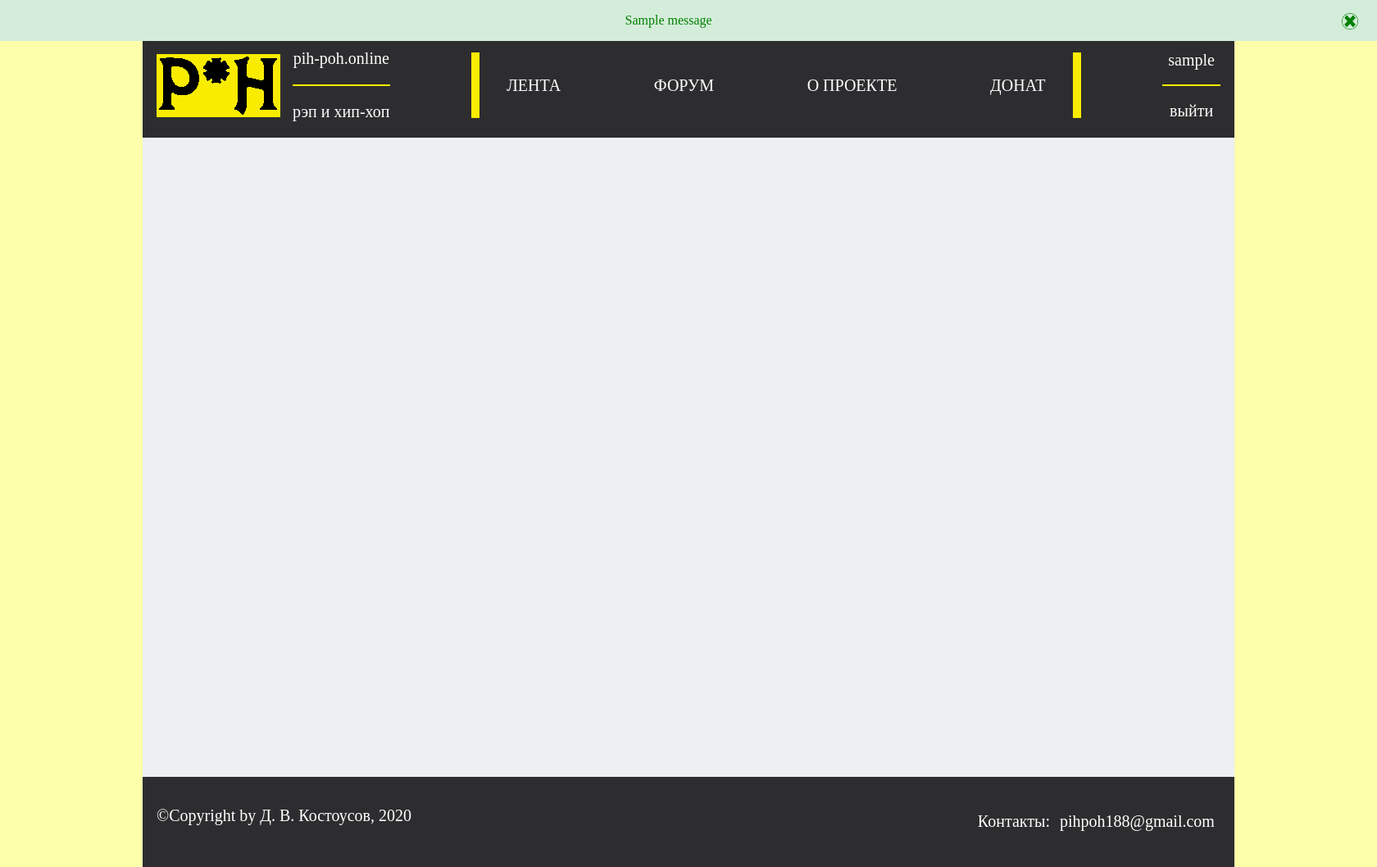
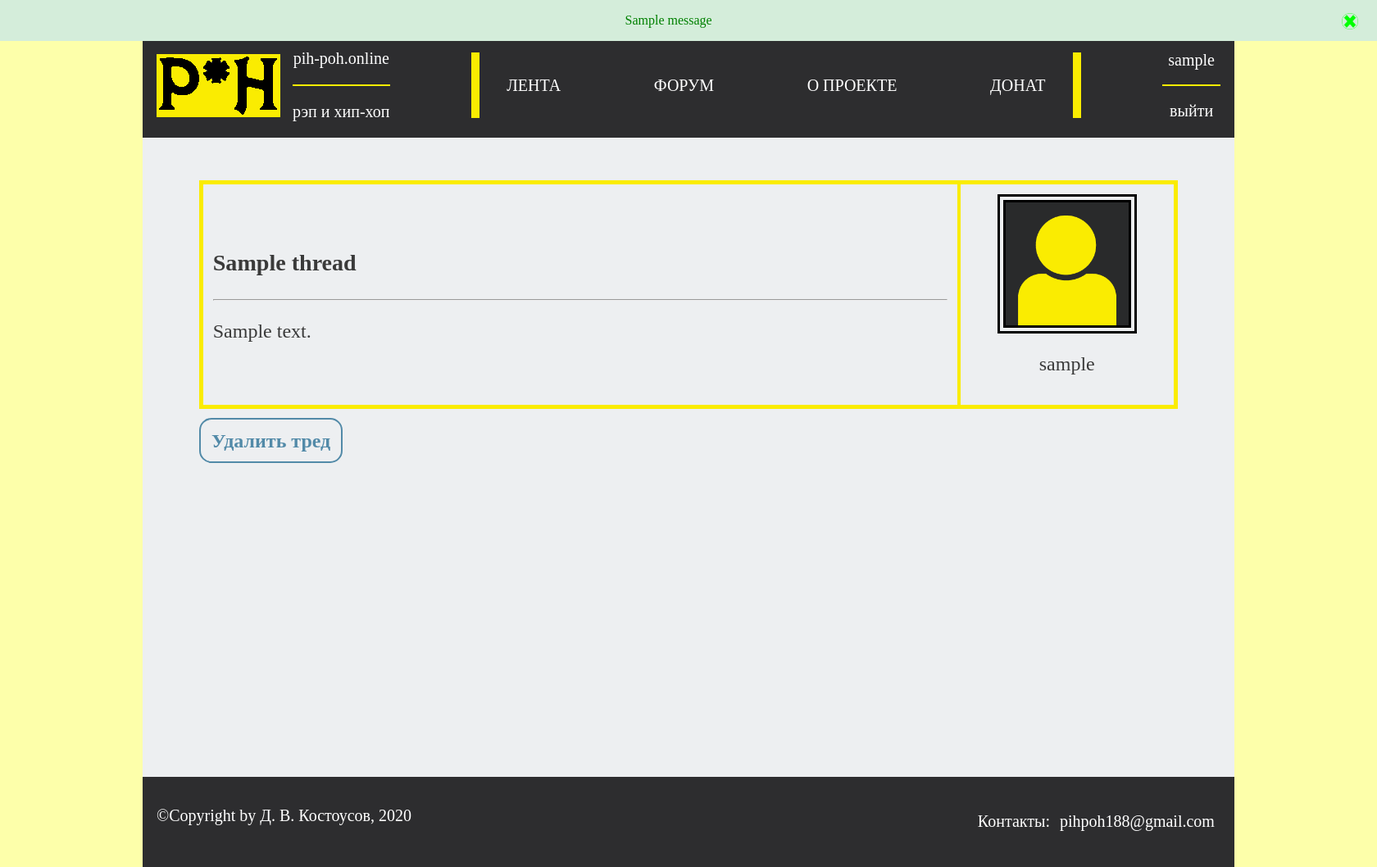
Before and after one commit to dancool5/pih-poh.online, a Flask app: page /forum/section/1/thread/1 in a window 1680 px wide. Shown: the whole page at 82% size. Run offline with Flask 2, Linux system fonts and the light colour scheme; a user stored in the database is signed in; tables that the repository leaves empty hold one stand-in row (values such as "Sample post"); one stand-in notice (Sample message) is shown.

Commit message:
Add able to delete thread

```diff
--- a/data/thread.py
+++ b/data/thread.py
@@ -11,6 +11,7 @@ class Thread(SqlAlchemyBase):
     description = sqlalchemy.Column(sqlalchemy.String, nullable=True)
     created_date = sqlalchemy.Column(sqlalchemy.DateTime)
     last_message_date = sqlalchemy.Column(sqlalchemy.DateTime, default=None)
+    count_messages = sqlalchemy.Column(sqlalchemy.Integer, default=0)
     author_id = sqlalchemy.Column(sqlalchemy.Integer, sqlalchemy.ForeignKey("users.id"))
     section_id = sqlalchemy.Column(sqlalchemy.Integer, sqlalchemy.ForeignKey("sections.id"))
 
--- a/main.py
+++ b/main.py
@@ -101,8 +101,18 @@ def forum():
     sections = db.query(Section).all()
     for sect in sections:
         threads = db.query(Thread).filter(Thread.section_id == sect.id).all()
+        sect.count_threads = len(threads)
+        if threads:
+            sect.last_thread_date = threads[-1].created_date
+        else:
+            sect.last_thread_date = None
         active = 0
         for thread in threads:
+            messages = db.query(Message).filter(Message.thread_id == thread.id).all()
+            thread.count_messages = len(messages)
+            messages.reverse()
+            if messages:
+                thread.last_message_date = messages[0].created_date
             if thread.last_message_date:
                 if thread.last_message_date < timedelta(3) + datetime.now():
                     active += 1
@@ -138,7 +148,20 @@ def create_thread(section_id):
 
 @app.route('/forum/section/<section_id>/thread/<thread_id>', methods=['GET', 'POST'])
 def thread(section_id, thread_id):
-    return render_template('base.html')
+    db = db_session.create_session()
+    thread = db.query(Thread).filter(Thread.id == thread_id).first()
+    messages = db.query(Message).filter(Message.thread_id == thread.id).all()
+    return render_template('thread.html', thread=thread, messages=messages)
+
+@app.route('/<thread_id>/delete')
+def delete_thread(thread_id):
+    db = db_session.create_session()
+    thread = db.query(Thread).filter(Thread.id == thread_id).first()
+    if current_user.id == thread.author_id:
+        db.delete(thread)
+        db.commit()
+        return redirect('/forum')
+    return redirect('/404')
 
 
 @app.route('/about')
@@ -210,6 +233,7 @@ def login():
 @login_required
 def logout():
     logout_user()
+    return redirect('/')
 
 
 @app.route('/confirm/<token>')
@@ -245,7 +269,8 @@ if len(db.query(Section).all()) == 0:
                 'Битмейкинг': ['Описание Описание Описание Описание Описание Описание Описание Описание', 'beatmaking'],
                 'Мероприятия': ['Описание Описание Описание Описание Описание Описание Описание Описание', 'events'],
                 'Вопросы новичков': ['Описание Описание Описание Описание Описание Описание', 'novice_questions'],
-                'Флуд': ['Описание Описание Описание Описание Описание Описание Описание Описание Описание', 'flood']
+                'Флуд': ['Описание Описание Описание Описание Описание Описание Описание Описание Описание', 'flood'],
+                'Остальное': ['Описание', 'other']
                 }
     for name, arguments in sections.items():
         description, address = arguments[0], arguments[1]
--- a/static/css/style.css
+++ b/static/css/style.css
@@ -313,16 +313,17 @@ footer pre {
 }
 
 .lft_sec {
+	max-width: 74.6%;
+	min-width: 74.6%;
 	padding-right: 1%;
 	padding-left: 1%;
 	border-right: 4px solid #FAEC01;
-	flex-grow: 2;
 }
 
 .rght_sec {
 	padding-left: 1%;
 	padding-right: 1%;
-	margin-left: auto;
+	margin-right: auto;
 }
 
 .act:hover {
@@ -338,13 +339,9 @@ footer pre {
 .add_tred {
 	text-decoration: none;
 	font-weight: 900;
-	border: 2px solid red;
+	border: 2px solid;
 	border-radius: 15px;
 	padding: 1%;
-}
-
-.add_tred {
-	border: 2px solid;
 }
 
 .add_tred:hover {
@@ -359,9 +356,7 @@ footer pre {
 }
 
 .sec_thr {
-	margin-left: 2%;
-	margin-right: 2%;
-	margin-top: 2%;
+	margin: 2%;
 	display: flex;
 	border : 5px solid #FAEC01;
 	cursor: pointer;
@@ -384,14 +379,38 @@ footer pre {
 .rght_thr {
 	width: 20%;
 	border-left: 4px solid #FAEC01;
-	text-align: center;
 	padding: 1%;
-	align-content: center;
 	margin-left: auto;
+	display: flex;
+	flex-direction: column;
+	justify-content: space-between;
+	align-items: center;
 }
 
 .rght_thr img {
 	width: 150px;
 	max-height: 150px;
 	height: auto;
+	border: 10px double black;
 }
+
+.thr {
+	border: 5px solid #FAEC01;
+	margin-left: 4%;
+	margin-right: 4%;
+	margin-bottom: 2%;
+	margin-top: 4%;
+}
+
+.del_tred {
+	text-decoration: none;
+	font-weight: 900;
+	border: 2px solid;
+	border-radius: 15px;
+	padding: 1%;
+	margin-left: 4%;
+}
+
+.del_tred:hover {
+	border: 2px solid #67C7F1;
+}
--- /dev/null
+++ b/templates/thread.html
@@ -0,0 +1,22 @@
+{% extends "base.html" %}
+{% block content %}
+	<div class="thread thr">
+		<div class="lft_thr">
+			<h3>{{ thread.name }}</h3>
+			<hr></hr>
+			<p>{{ thread.description }}</p>
+		</div>
+		<div class="rght_thr">
+			<img src="{{ url_for('static', filename='images/avatar.png') }}">
+			<p>{{ thread.author.nickname }}</p>
+		</div>
+	</div>
+	{% if current_user.id == thread.author.id %}
+		<a class="del_tred" href="{{ url_for('delete_thread', thread_id=thread.id) }}">Удалить тред</a>
+	{% endif %}
+	{% if messages %}
+
+	{% else %}
+		<h4 style="margin-left: 4%">Сообщений пока нет</h4>
+	{% endif %}
+{% endblock %}
```
Also changed, not shown: static/images/close_suc.png.
